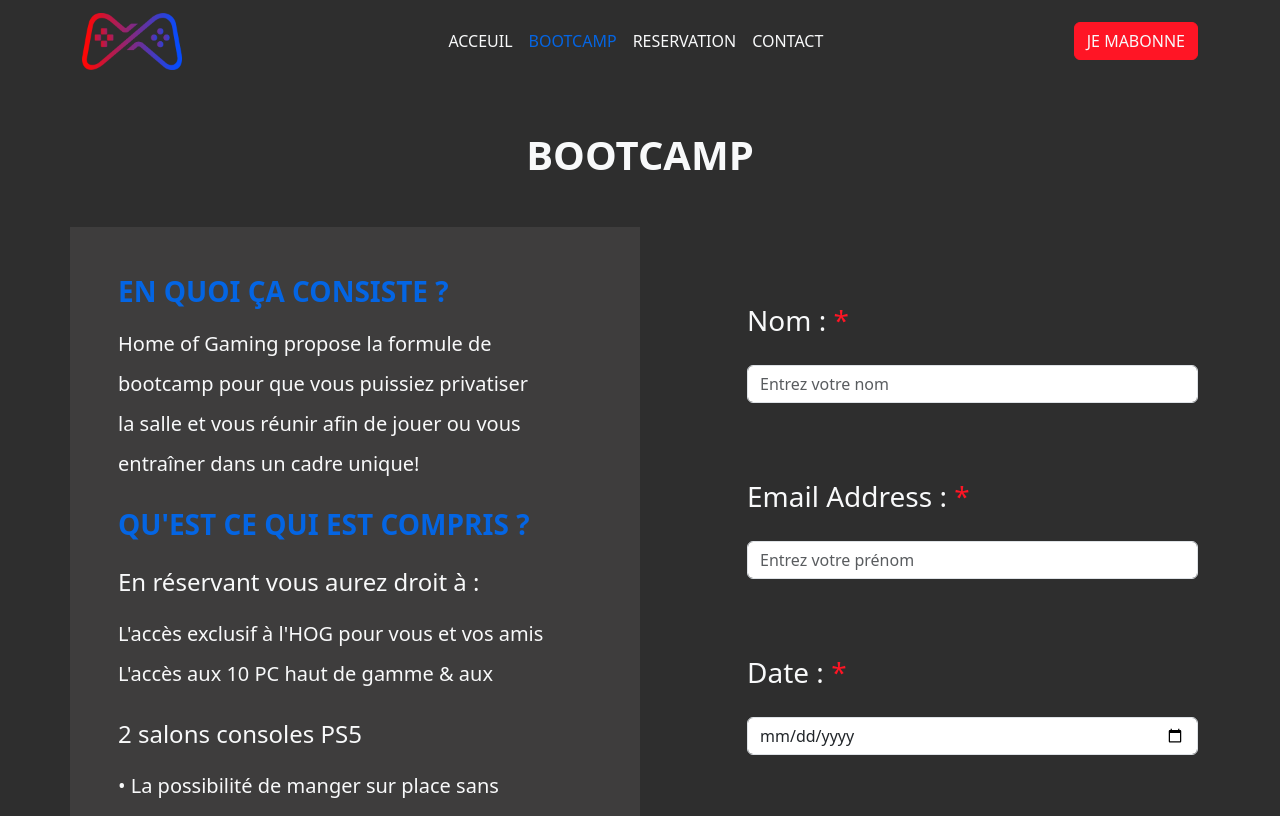
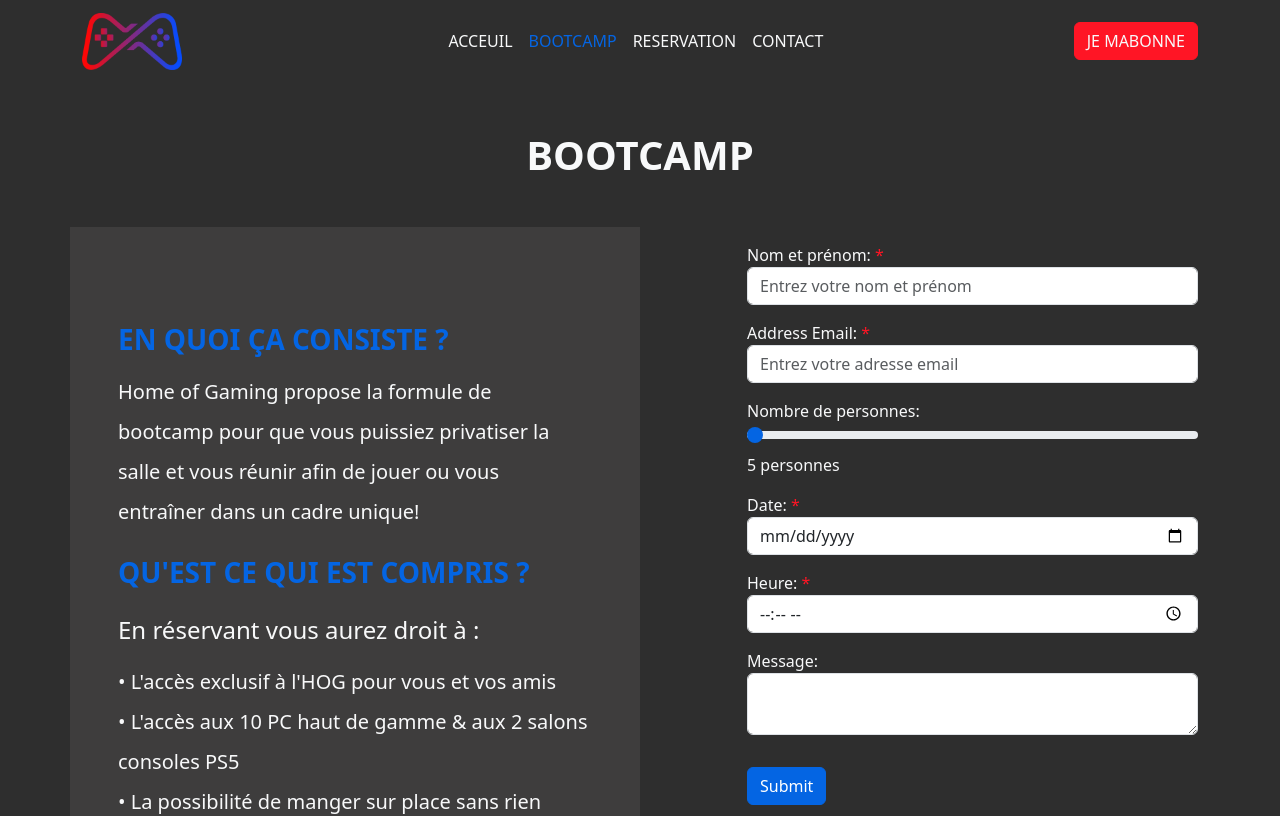
Before and after one commit to arabiimad/Home-of-Gaming, a React (Vite) app: page /bootcamp in a window 1280 px wide. Shown: the top 816 px of the page. Built offline with nearby package versions, Linux system fonts and the light colour scheme.

Commit message:
change bootcamp

```diff
--- a/src/components/pages/Bootcamp/index.jsx
+++ b/src/components/pages/Bootcamp/index.jsx
@@ -1,15 +1,57 @@
 import "./index.scss";
+import React, {useState} from "react";
+const Bootcamp = () => {
+  const [fullName, setFullName] = useState("");
+  const [email, setEmail] = useState("");
+  const [numOfPeople, setNumOfPeople] = useState(5);
+  const [date, setDate] = useState("");
+  const [time, setTime] = useState("");
+  const [message, setMessage] = useState("");
 
-const Bootcamp = () => {
+  const handleFullNameChange = (event) => {
+    setFullName(event.target.value);
+  };
+
+  const handleEmailChange = (event) => {
+    setEmail(event.target.value);
+  };
+
+  const handleNumOfPeopleChange = (event) => {
+    setNumOfPeople(event.target.value);
+  };
+
+  const handleDateChange = (event) => {
+    setDate(event.target.value);
+  };
+
+  const handleTimeChange = (event) => {
+    setTime(event.target.value);
+  };
+
+  const handleMessageChange = (event) => {
+    setMessage(event.target.value);
+  };
+
+  const handleSubmit = (event) => {
+    event.preventDefault();
+    // Code to handle form submission
+    console.log("Full Name:", fullName);
+    console.log("Email Address:", email);
+    console.log("Number of People:", numOfPeople);
+    console.log("Date:", date);
+    console.log("Time:", time);
+    console.log("Message:", message);
+  };
   return (
     <div className="container">
       <h1 className="m-5 text-center fw-bold">BOOTCAMP</h1>
       <div className="row my-5">
         <div className="col-md-6 bg-secondary p-5">
+        <br /> <br />
           <h3 className="text-primary fw-bold mb-3">EN QUOI ÇA CONSISTE ?</h3>
           <p className="lh-lg fw-light fs-5">
-            Home of Gaming propose la formule de <br /> bootcamp pour que vous
-            puissiez privatiser <br /> la salle et vous réunir afin de jouer ou
+            Home of Gaming propose la formule de  bootcamp pour que vous
+            puissiez privatiser la salle et vous réunir afin de jouer ou
             vous <br /> entraîner dans un cadre unique! <br />
           </p>
 
@@ -21,15 +63,12 @@ const Bootcamp = () => {
           </h5>
 
           <p className="lh-lg fw-light fs-5">
-            L'accès exclusif à l'HOG pour vous et vos amis
+          • L'accès exclusif à l'HOG pour vous et vos amis
+            <br/>
+          • L'accès aux 10 PC haut de gamme & aux 2 salons consoles PS5
           <br />
-            L'accès aux 10 PC haut de gamme & aux
-          </p>
-
-          <h5 className="lh-lg fs-4">2 salons consoles PS5</h5>
-          <p className="lh-lg fw-light fs-5">
-            • La possibilité de manger sur place sans <br /> rien prévoir
-            (livraison de snacks) <br />
+          • La possibilité de manger sur place sans rien prévoir
+            (livraison de snacks).
           </p>
           <h3 className="text-primary fw-bold mb-3 mt-4">COMBIEN ÇA COÛTE ?</h3>
           <p className="lh-lg fw-light fs-5">Le tarif est de :</p>
@@ -49,76 +88,89 @@ const Bootcamp = () => {
         </div>
 
         <div className="col-md-5 ms-auto">
-          <form>
-            <div className="form-group my-5">
-              <label className="my-4 fs-3" htmlFor="nom">
-                Nom : <span className="text-danger">*</span>
-              </label>
+        <form onSubmit={handleSubmit}>
+  <div className="form-group my-3">
+    <label htmlFor="fullName">Nom et prénom: <span className="text-danger">*</span></label>
     <input
       type="text"
       className="form-control"
-                id="nom"
-                placeholder="Entrez votre nom"
+      id="fullName"
+      value={fullName}
+      onChange={handleFullNameChange}
+      placeholder="Entrez votre nom et prénom"
+      required
     />
   </div>
 
-            <div className="form-group my-5">
-              <label className="my-4 fs-3" htmlFor="prenom">
-                Email Address : <span className="text-danger">*</span>
-              </label>
+  <div className="form-group my-3">
+    <label htmlFor="email">Address Email: <span className="text-danger">*</span></label>
     <input
-                type="text"
+      type="email"
       className="form-control"
-                id="prenom"
-                placeholder="Entrez votre prénom"
+      id="email"
+      value={email}
+      onChange={handleEmailChange}
+      required
+      placeholder="Entrez votre adresse email"
     />
   </div>
 
-            <div className="form-group my-5">
-              <label className="my-4 fs-3" htmlFor="adresse">
-                Date : <span className="text-danger">*</span>
-              </label>
+  <div className="form-group my-3">
+    <label htmlFor="numOfPeople">Nombre de personnes:</label>
+    <input
+      type="range"
+      min="5"
+      max="15"
+      className="form-range"
+      id="numOfPeople"
+      value={numOfPeople}
+      onChange={handleNumOfPeopleChange}
+      required
+    />
+    <div>{numOfPeople} personnes</div>
+  </div>
+
+  <div className="form-group my-3">
+    <label htmlFor="date">Date: <span className="text-danger">*</span></label>
     <input
       type="date"
       className="form-control"
-                id="adresse"
-                placeholder="Entrez votre adresse"
+      id="date"
+      value={date}
+      onChange={handleDateChange}
+      required
     />
   </div>
 
-            <div className="form-group my-5">
-              <label className="my-4 fs-3" htmlFor="range">
-                Nombre de perssones : <span className="text-danger">*</span>
-              </label>
-              <div className="d-flex align-center justify-content-center">
-                <span className="me-3">5</span>
-                <input type="range" className="form-range" id="range" />
-              </div>
+  <div className="form-group my-3">
+    <label htmlFor="time">Heure: <span className="text-danger">*</span></label>
+    <input
+      type="time"
+      className="form-control"
+      id="time"
+      value={time}
+      onChange={handleTimeChange}
+      required
+    />
   </div>
 
-            <div className="form-group my-5">
-              <label className="my-4 fs-3" htmlFor="message">
-                Message :
-              </label>
+  <div className="form-group my-3">
+    <label htmlFor="message">Message:</label>
     <textarea
       className="form-control"
       id="message"
-                placeholder="Entrez plus de detail"
-                rows="3"
-              ></textarea>
+      value={message}
+      onChange={handleMessageChange}
+    />
   </div>
 
-            <button
-              type="submit"
-              className="btn btn-lg btn-danger text-light my-3 d-block mx-auto"
-            >
-              Soumettre
-            </button>
+  <button type="submit" className="btn btn-primary my-3">Submit</button>
 </form>
+
         </div>
       </div>
     </div>
   );
 };
 
-export default Bootcamp;
+export default Bootcamp;
```
Lines whose indentation alone changed are shown as unchanged.
